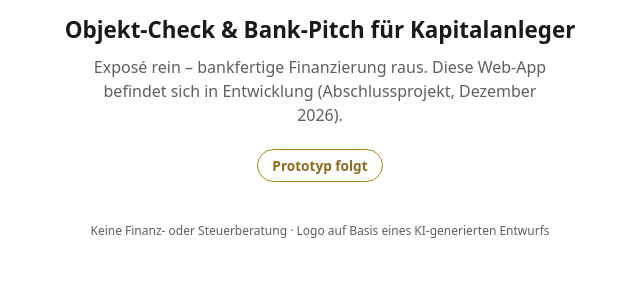
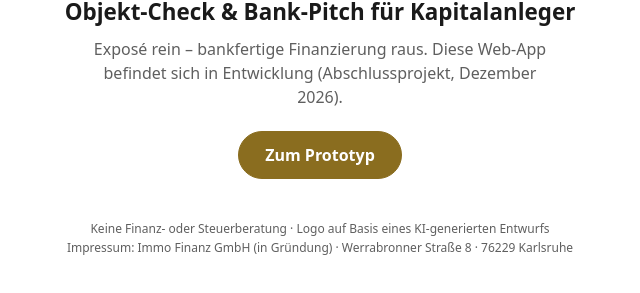
Before and after one commit to MikeSyntax/immo-finanz-pilot, a plain HTML site: page index.html in a window 1280 px wide. Shown: the part 331-624 px from the top of the page, without its empty margins (320-960 px from the left). Drawn offline with Linux system fonts and the light colour scheme.

Commit message:
changing index and impressum
index.html button changed and data delivered for impressum

```diff
--- a/app/js/app.js
+++ b/app/js/app.js
@@ -665,7 +665,7 @@
 
   V.transparenz = function () {
     return '<h2>Über diesen Prototyp</h2><div class="karte"><p><b>Immo Finanz Pilot</b> ist ein Prototyp aus einem Abschlussprojekt der Weiterbildung „KI-Anwendungsspezialist“ (Syntax Institut). Version ' + IFP.VERSION + ".</p>" +
-      "<p><b>Betreiber / Impressum:</b> <span class=\"badge fehlt\">Angaben offen</span> – vollständige Anbieterangaben werden vor einer Veröffentlichung ergänzt.</p>" +
+      "<p><b>Betreiber / Impressum:</b><br>Immo Finanz GmbH (in Gründung)<br>Werrabronner Straße 8<br>76229 Karlsruhe</p>" +
       "<p><b>Was die App nicht ist:</b> keine Finanz-, Steuer- oder Rechtsberatung · keine Darlehensvermittlung · verkauft nichts · verdient nicht an Finanzierungen.</p></div>" +
       '<h2>Datenfluss</h2><div class="datenfluss"><div class="box"><b>1 · Dein Gerät</b><br><span class="klein">PDF wird hier in Text umgewandelt</span></div><div class="box"><b>2 · Make</b><br><span class="klein">leitet nur den Exposé-Text weiter</span></div><div class="box"><b>3 · KI-Dienst (Gemini)</b><br><span class="klein">liest Angaben aus, rechnet nie</span></div><div class="box lokal"><b>Bleibt auf dem Gerät</b><br><span class="klein">Einkommen, Haushalt, Alter, Profil, Fotos</span></div></div>' +
       '<div class="karte" style="margin-top:1rem"><h3>Speicherung</h3><ul><li>Entwurf und Einstellungen: im Browser dieses Geräts.</li><li>„Meine Objekte“: in <b>Supabase (Region EU, Frankfurt)</b> unter einer anonymen Kennung ohne Login – nur Objekt- und Finanzierungsdaten. Jede Kennung sieht nur ihre eigenen Objekte. Löschen jederzeit unter „Meine Daten“.</li><li>Exposé-Text: wird nicht dauerhaft gespeichert. Während der Testphase kann er im Make-Ausführungsprotokoll stehen; diese Protokolle werden danach gelöscht.</li><li>KI-Dienst: geplant ist Google Gemini über Make. <b>Im kostenlosen Tarif darf Google Eingaben zur Verbesserung seiner Dienste nutzen und von Menschen prüfen lassen.</b> Deshalb geht nur der Exposé-Text an die KI, den du vorher sehen und kürzen kannst – nie Einkommen, Haushalt, Alter, Profil oder Fotos. Im Prototyp ist die Live-KI noch nicht angeschlossen (Demo-Modus).</li><li>Rechenregeln: Formel-Spezifikation ' + IFP.SPEZ + ' – alle Werte rechnet die App selbst.</li></ul><p><a href="#daten">Daten exportieren oder löschen</a></p></div>' +
--- a/index.html
+++ b/index.html
@@ -16,14 +16,17 @@
   h1{font-size:1.4rem;font-weight:700;margin-bottom:10px}
   p{color:var(--muted);line-height:1.5;max-width:30rem}
   .badge{display:inline-block;margin-top:22px;padding:6px 14px;border:1px solid var(--gold);border-radius:999px;color:var(--gold-text);font-size:.85rem;font-weight:600}
-  footer{margin-top:40px;font-size:.75rem;color:var(--muted)}
+  a.knopf{display:inline-flex;align-items:center;justify-content:center;min-height:48px;padding:10px 26px;font-size:1rem;text-decoration:none;background:var(--gold-text);border-color:var(--gold-text);color:#fff}
+  a.knopf:hover{background:#6F5718}
+  a.knopf:focus-visible{outline:3px solid var(--text);outline-offset:3px}
+  footer{margin-top:40px;font-size:.75rem;color:var(--muted);line-height:1.6}
 </style>
 </head>
 <body>
   <img src="assets/logo.svg" alt="Immo Finanz Pilot">
   <h1>Objekt-Check &amp; Bank-Pitch für Kapitalanleger</h1>
   <p>Exposé rein – bankfertige Finanzierung raus. Diese Web-App befindet sich in Entwicklung (Abschlussprojekt, Dezember 2026).</p>
-  <span class="badge">Prototyp folgt</span>
-  <footer>Keine Finanz- oder Steuerberatung · Logo auf Basis eines KI-generierten Entwurfs</footer>
+  <a class="badge knopf" href="app/">Zum Prototyp</a>
+  <footer>Keine Finanz- oder Steuerberatung · Logo auf Basis eines KI-generierten Entwurfs<br>Impressum: Immo Finanz GmbH (in Gründung) · Werrabronner Straße 8 · 76229 Karlsruhe</footer>
 </body>
 </html>
```
